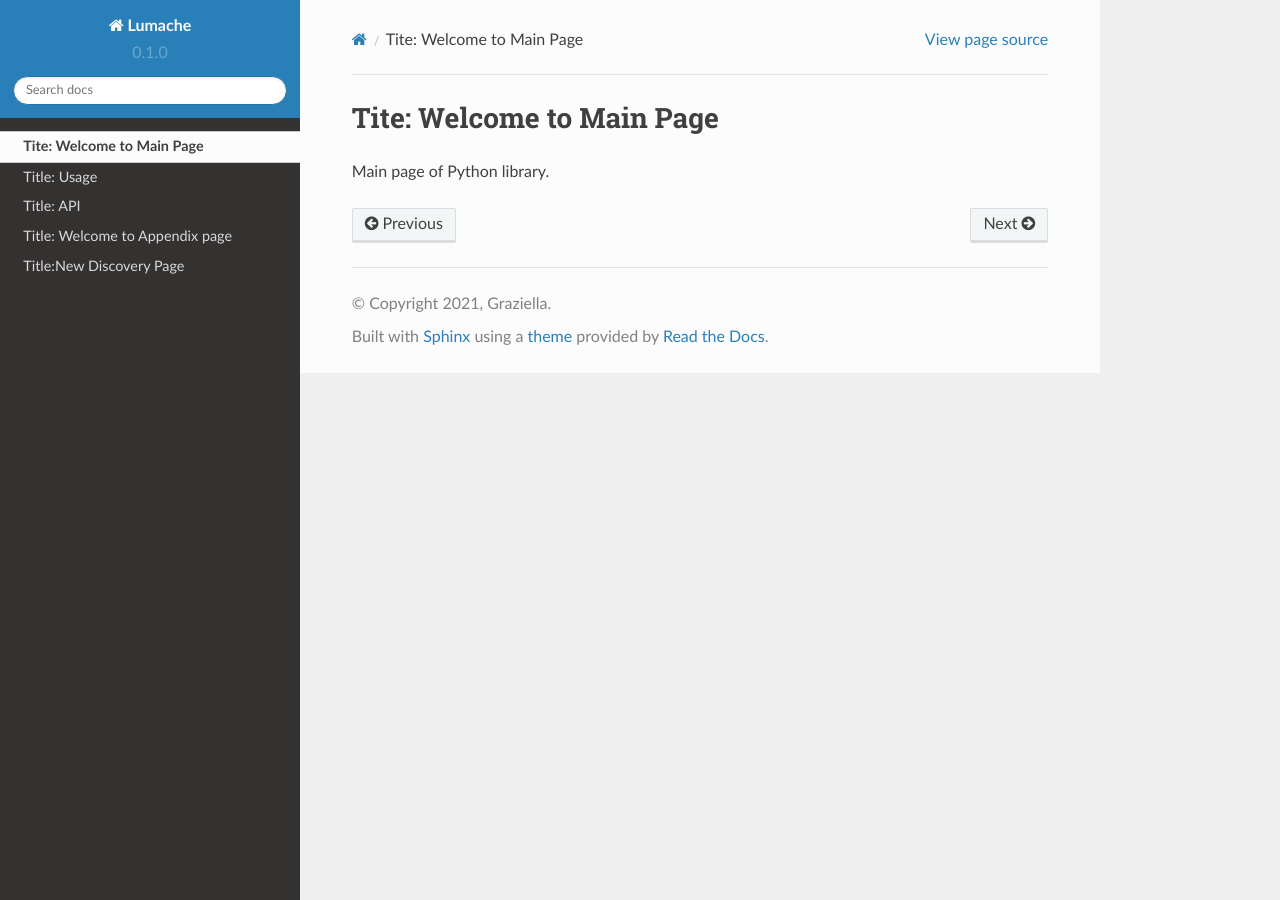
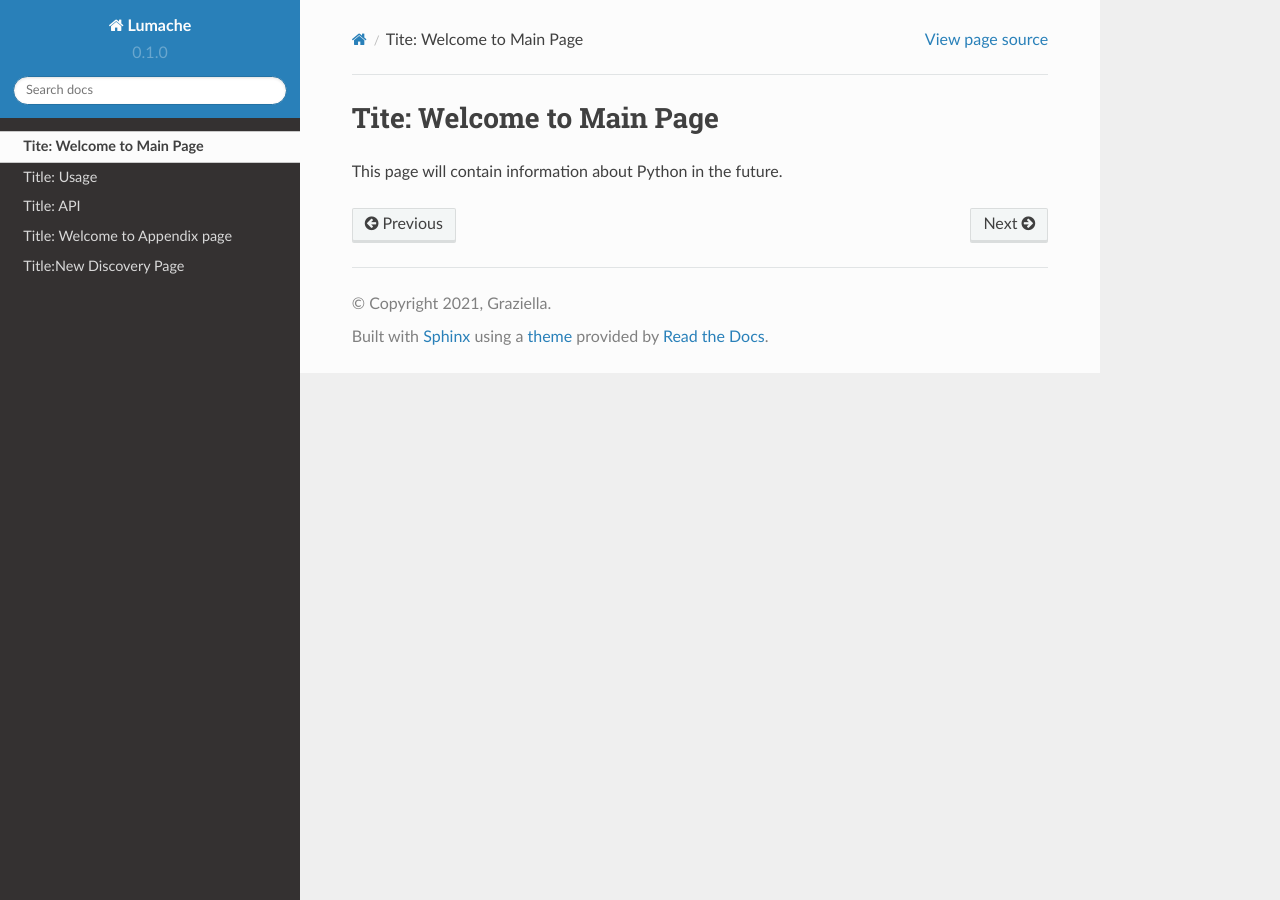
Before and after one commit to ProfRosario/sandbox-readthedocs, a Sphinx documentation site: the page built from docs/source/main.rst, in a window 1280 px wide. Built offline with Sphinx 7.4.7 and the Read the Docs theme 2.0.0, drawn with Linux system fonts in a browser that asks for light colours.

Commit message:
Update main.rst
updated blog content.

```diff
--- a/docs/source/main.rst
+++ b/docs/source/main.rst
@@ -2,4 +2,4 @@
 Tite: Welcome to Main Page
 ===================================
 
-Main page of Python library.
+This page will contain information about Python in the future.
```
